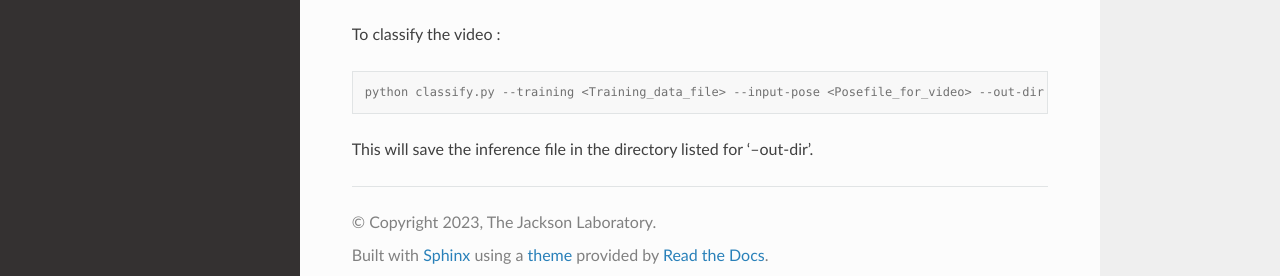
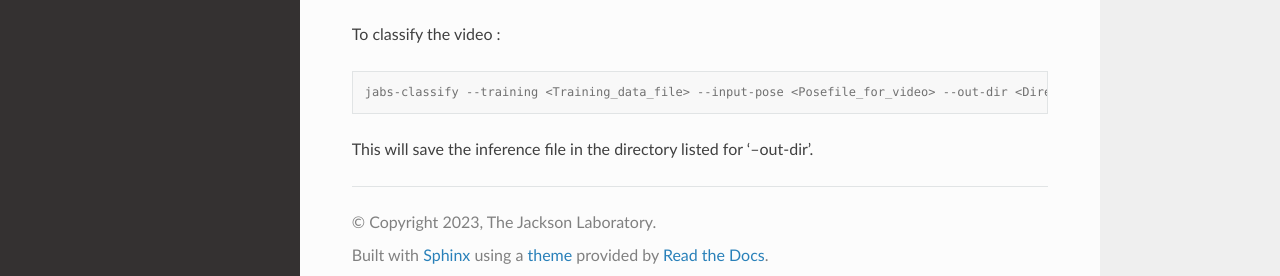
Before and after one commit to KumarLabJax/JABS-behavior-classifier, a Sphinx documentation site: the page built from docs/source/Classifier_training.rst, in a window 1280 px wide and 900 px high, scrolled down 2682 px. Shown: the part 608-884 px from the top of the window. Built offline with Sphinx 7.4.7 and the Read the Docs theme 3.1.0, drawn with Linux system fonts in a browser that asks for light colours.

Commit message:
update some more references for recent versions of jabs

```diff
--- a/docs/source/Classifier_training.rst
+++ b/docs/source/Classifier_training.rst
@@ -85,7 +85,7 @@ To classify the video :
 
 .. code-block:: console
 
-    python classify.py --training <Training_data_file> --input-pose <Posefile_for_video> --out-dir <Directory_to_save_to>
+    jabs-classify --training <Training_data_file> --input-pose <Posefile_for_video> --out-dir <Directory_to_save_to>
 
 
 This will save the inference file in the directory listed for ‘--out-dir’.
```
Also changed, not shown: docs/source/JABS_user_guide.rst (+5 -5 lines).
